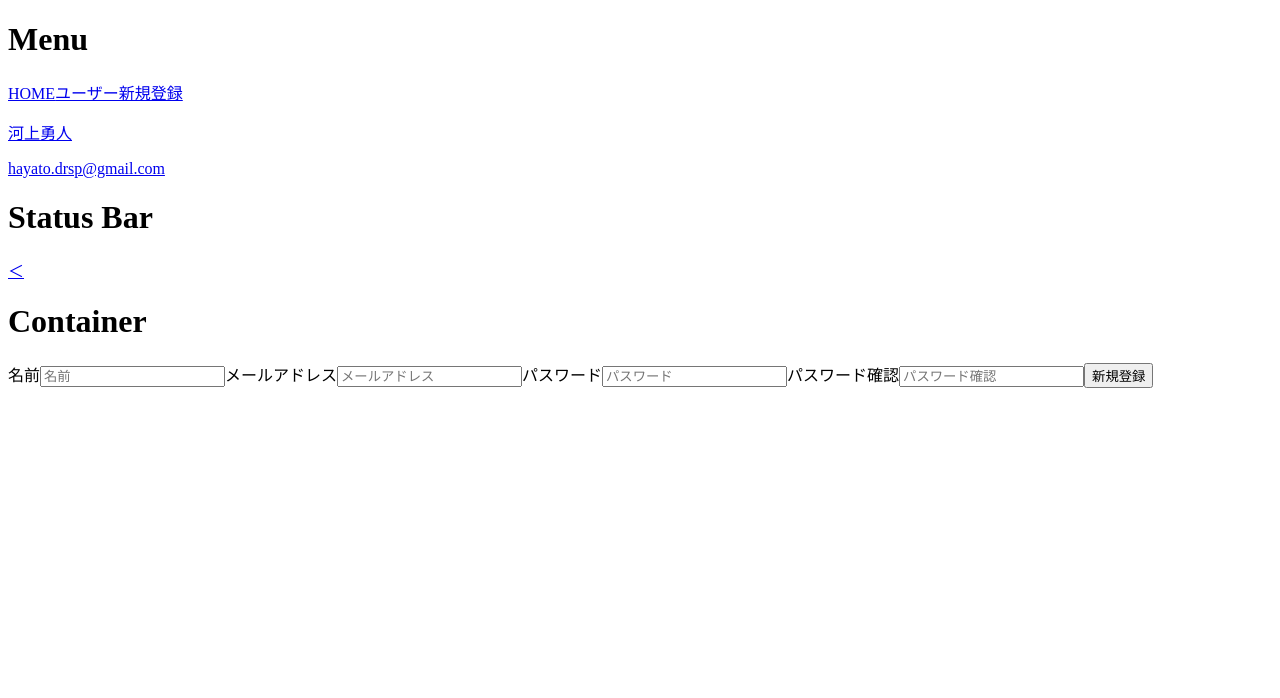
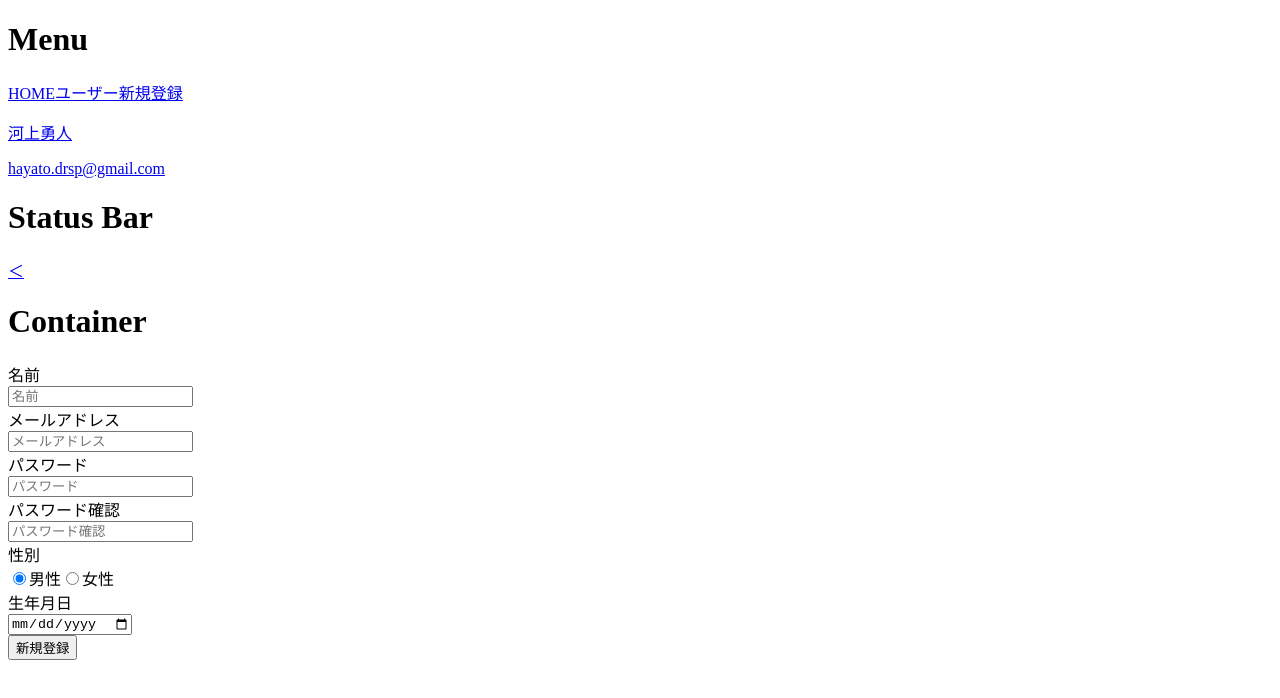
Before and after one commit to HayatoKawakami/quick_star2, a React (Create React App) app in the folder frontend/: page /users/sign_up in a window 1280 px wide. Shown: the top 698 px of the page. Built offline with nearby package versions, Linux system fonts and the light colour scheme; the HTML template or start-up script is replaced by a standard one.

Commit message:
アカウント新規登録時、性別と生年月日を入力可能に実装

```diff
--- a/frontend/src/components/pages/users/UserNew.js
+++ b/frontend/src/components/pages/users/UserNew.js
@@ -11,9 +11,8 @@ export const UserNew = () => {
   const [password, setPassword] = useState('');
   const [passwordConfirmation, setPasswordConfirmation] = useState('');
   const image = "test"
-  const sex = 1
-  const birthday = new Date(1990,3,22)
-
+  const [sex, setSex] = useState(1);
+  const [birthday, setBirthday] = useState('');
 
 
   const handleChangeName = (e) => {
@@ -29,6 +28,13 @@ export const UserNew = () => {
 
   const handleChangePasswordConfirmation = (e) => {
     setPasswordConfirmation(e.target.value);
+  }
+  const handleChangeSex = (e) => {
+    setSex(e.target.value);
+  }
+
+  const handleBirthday = (e) => {
+    setBirthday(e.target.value);
   }
 
   const createNewUser = (event) => {
@@ -48,14 +54,18 @@ export const UserNew = () => {
       setEmail('')
       setPassword('')
       setPasswordConfirmation('')
+      setSex('1')
     })
 
   }
+
+
 
   return(
     <div>
 
       <label htmlFor="name">名前</label>
+      <br/>
       <input
       id="name"
       name="name"
@@ -64,8 +74,10 @@ export const UserNew = () => {
       type="text"
       placeholder="名前"
       />
+      <br/>
 
       <label htmlFor="email">メールアドレス</label>
+      <br/>
       <input
       id="email"
       name="email"
@@ -74,8 +86,10 @@ export const UserNew = () => {
       type="email"
       placeholder="メールアドレス"
       />
+      <br/>
 
       <label htmlFor="password">パスワード</label>
+      <br/>
       <input
       id="password"
       name="password"
@@ -84,8 +98,10 @@ export const UserNew = () => {
       type="password"
       placeholder="パスワード"
       />
+      <br/>
 
       <label htmlFor="passwordConfirmation">パスワード確認</label>
+      <br/>
       <input
       id="passwordConfirmation"
       name="passwordConfirmation"
@@ -94,10 +110,38 @@ export const UserNew = () => {
       type="password"
       placeholder="パスワード確認"
       />
+      <br/>
 
       <input type="hidden" name="image" value={image} />
-      <input type="hidden" name="sex" value={sex} />
-      <input type="hidden" name="birthday" value={birthday} />
+
+      <div className="radio">
+        <label htmlFor="sex">性別</label>
+        <br/>
+        <label>
+          <input
+          type="radio"
+          name={sex}
+          value="1"
+          onChange={handleChangeSex}
+          checked="checked"
+          />
+          男性
+        </label>
+        <label>
+          <input
+          type="radio"
+          name={sex}
+          value="2"
+          onChange={handleChangeSex}
+          />
+          女性
+        </label>
+      </div>
+
+      <label htmlFor="birthday">生年月日</label>
+      <br/>
+      <input type="date" name="birthday" value={birthday} onChange={handleBirthday} />
+      <br/>
 
       <input type="button" onClick={createNewUser} value="新規登録" />
     </div>
--- a/frontend/src/components/pages/users/UserProfile.js
+++ b/frontend/src/components/pages/users/UserProfile.js
@@ -15,12 +15,20 @@ export const UserProfile = () => {
     })
    }, [])
 
+  const userSex = () => {
+    if (user.sex === 1 ) {
+      return  "男性"
+    } else if (user.sex === 2) {
+      return  "女性"
+    }
+  }
+
   return(
     <div>
       <h2>プロフィール情報</h2>
       <p>ID：{user.id}</p>
       <p>名前：{user.name}</p>
-      <p>性別：{user.sex}</p>
+      <p>性別：{userSex()}</p>
       <p>誕生日：{user.birthday}</p>
     </div>
   );
```
